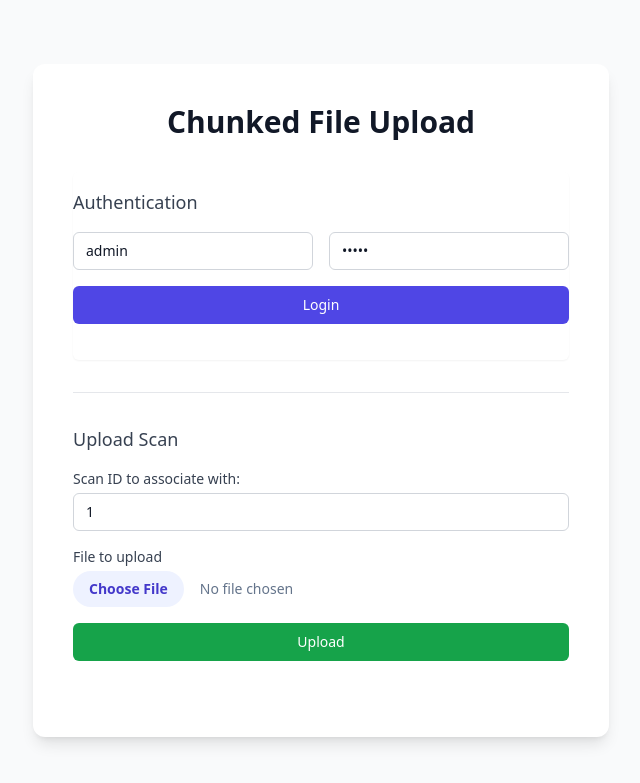
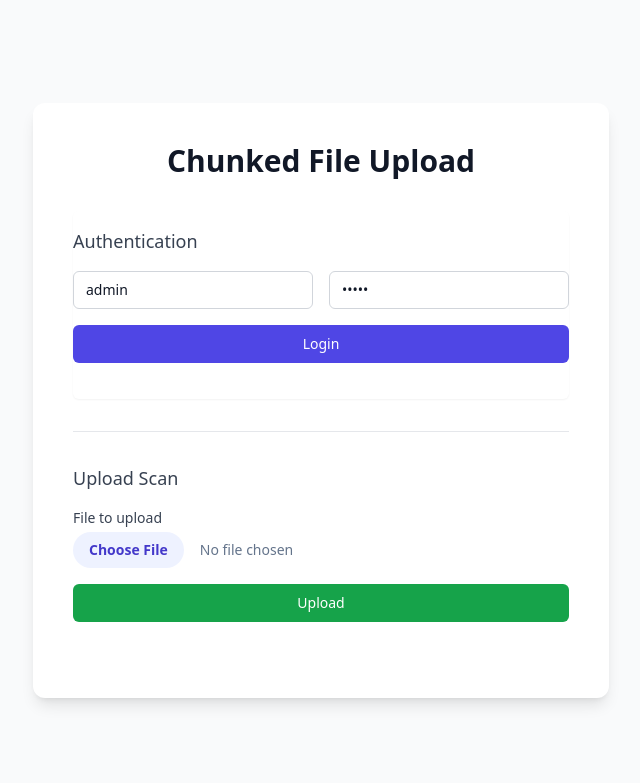
Before and after one commit to wito-alex/hakaton-2025-8, a Django app: template backend/patient/templates/patient/home.html in a window 1280 px wide. Shown: the top 783 px of the page, without its empty margins (319-959 px from the left). Run offline with Django 5.2, Linux system fonts and the light colour scheme; the template is opened without the code that fills it, so the values that code supplies are empty; parts of the project's set-up code (start-up, migrations or seed data) failed here and were passed over; some libraries are stand-ins or nearby versions.

Commit message:
feat: home remove scan

```diff
--- a/backend/patient/templates/patient/home.html
+++ b/backend/patient/templates/patient/home.html
@@ -26,11 +26,6 @@
 
         <div class="space-y-4">
             <h3 class="text-lg font-medium text-gray-700">Upload Scan</h3>
-            <div>
-                <label for="scanIdInput" class="block text-sm font-medium text-gray-700">Scan ID to associate with:</label>
-                <input type="number" id="scanIdInput" value="1" class="mt-1 appearance-none rounded-md relative block w-full px-3 py-2 border border-gray-300 placeholder-gray-500 text-gray-900 focus:outline-none focus:ring-indigo-500 focus:border-indigo-500 focus:z-10 sm:text-sm">
-            </div>
-
             <div>
                  <label class="block text-sm font-medium text-gray-700">File to upload</label>
                 <input type="file" id="fileInput" class="mt-1 block w-full text-sm text-slate-500 file:mr-4 file:py-2 file:px-4 file:rounded-full file:border-0 file:text-sm file:font-semibold file:bg-indigo-50 file:text-indigo-700 hover:file:bg-indigo-100">
@@ -145,16 +140,9 @@
         });
 
         async function startUpload(file, md5) {
-            const scanId = scanIdInput.value;
-            if (!scanId) {
-                progressDiv.innerText = 'Scan ID is required.';
-                return;
-            }
-
             const totalSize = file.size;
             let start = 0;
             let uploadUrl = UPLOAD_URL; // First request goes to the base URL
-            let isFirstChunk = true;
 
             try {
                 while (start < totalSize) {
@@ -167,11 +155,6 @@
                     const formData = new FormData();
                     formData.append('file', chunk);
                     formData.append('filename', file.name);
-
-                    // Add scan ID only to the first chunk's request
-                    if (isFirstChunk) {
-                        formData.append('scan', scanId);
-                    }
 
                     const chunkResponse = await fetch(uploadUrl, {
                         method: 'PUT',
@@ -189,7 +172,6 @@
 
                     const responseData = await chunkResponse.json();
                     uploadUrl = responseData.url; // Use the new URL for subsequent chunks
-                    isFirstChunk = false;
                     start = end;
                 }
 
```
